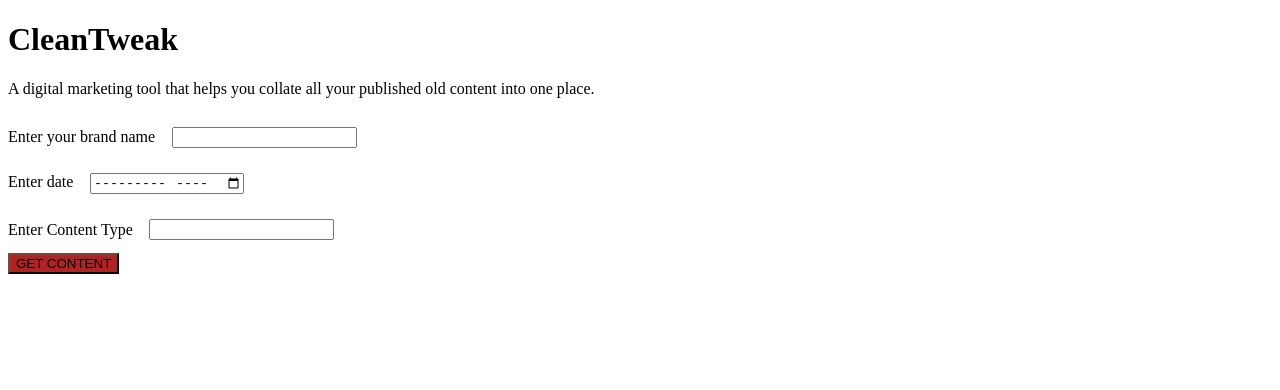
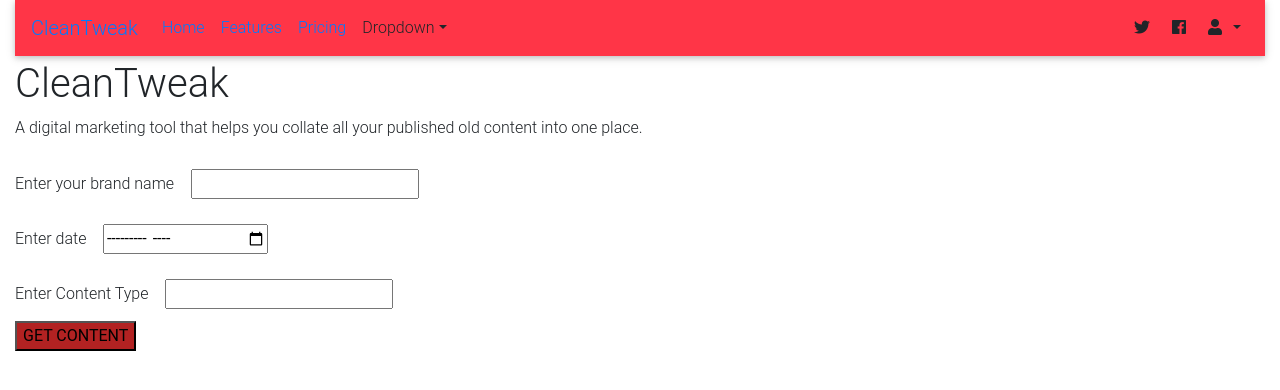
Before and after one commit to AgnesNM/CleanTweak, a plain HTML site: page index.html in a window 1280 px wide. Drawn offline with nearby package versions, Linux system fonts and the light colour scheme.

Commit message:
create navbar and add the what is to displayed if there is no content to be displayed for that particular period

```diff
--- a/index.html
+++ b/index.html
@@ -2,10 +2,70 @@
 <html lang="en" dir="ltr">
   <head>
     <meta charset="utf-8">
+    <link href="https://use.fontawesome.com/releases/v5.7.0/css/all.css" rel="stylesheet"><!-- Bootstrap core CSS -->
+	  <link href="https://cdnjs.cloudflare.com/ajax/libs/twitter-bootstrap/4.3.1/css/bootstrap.min.css" rel="stylesheet"><!-- Material Design Bootstrap -->
+	  <link href="https://cdnjs.cloudflare.com/ajax/libs/mdbootstrap/4.7.4/css/mdb.min.css" rel="stylesheet">
     <link href="css/styles.css" rel="stylesheet" type="text/css">
     <title>CleanTweak</title>
   </head>
   <body>
+    <div class="container-fluid">
+      <nav class="mb-1 navbar navbar-expand-lg danger-color">
+        <a class="navbar-brand" href="#">CleanTweak</a>
+        <button class="navbar-toggler" type="button" data-toggle="collapse" data-target="#navbarSupportedContent-333"
+           aria-controls="navbarSupportedContent-333" aria-expanded="false" aria-label="Toggle navigation"><span class="navbar-toggler-icon"></span></button>
+      <div class="collapse navbar-collapse" id="navbarSupportedContent-333">
+        <ul class="navbar-nav mr-auto">
+          <li class="nav-item active">
+            <a class="nav-link" href="#">Home
+              <span class="sr-only">(current)</span>
+            </a>
+          </li>
+          <li class="nav-item">
+            <a class="nav-link" href="#">Features</a>
+          </li>
+          <li class="nav-item">
+            <a class="nav-link" href="#">Pricing</a>
+          </li>
+          <li class="nav-item dropdown">
+            <a class="nav-link dropdown-toggle" id="navbarDropdownMenuLink-333" data-toggle="dropdown"
+             aria-haspopup="true" aria-expanded="false">Dropdown</a>
+             <div class="dropdown-menu dropdown-default" aria-labelledby="navbarDropdownMenuLink-333">
+               <a class="dropdown-item" href="#">Action</a>
+               <a class="dropdown-item" href="#">Another Action</a>
+               <a class="dropdown-item" href="#">Something else here</a>
+             </div>
+          </li>
+        </ul>
+        <ul class="navbar-nav ml-auto nav-flex-icons">
+          <li class="nav-item">
+            <a class="nav-link waves-effect waves-light">
+                <i class="fab fa-twitter"></i>
+            </a>
+          </li>
+          <li class="nav-item">
+            <a class="nav-link waves-effect waves-light">
+              <i class="fab fa-facebook"></i>
+            </a>
+          </li>
+          <li class="nav-item dropdown">
+            <a class="nav-link dropdown-toggle" id="navbarDropdownMenuLink-333" data-toggle="dropdown"
+             aria-haspopup="true" aria-expanded="false">
+              <i class="fas fa-user"></i>
+           </a>
+           <div class="dropdown-menu dropdown-menu-right dropdown-default"
+           aria-labelledby="navbarDropdownMenuLink-333">
+           <a class="dropdown-item" href="#">Action</a>
+           <a class="dropdown-item" href="#"> Another action</a>
+           <a class="dropdown-item" href="#">Something else here</a>
+           </div>
+          </li>
+        </ul>
+      </div>
+    </div>
+    <div class="container-fluid">
+
+
     <h1>CleanTweak</h1>
     <p>A digital marketing tool that helps you collate all your
        published old content into one place.</p>
@@ -23,6 +83,11 @@
     <div id="output">
 
     </div>
+  </div>
+      <script src="https://cdnjs.cloudflare.com/ajax/libs/jquery/3.3.1/jquery.min.js" type="text/javascript"></script> <!-- Bootstrap tooltips -->
+		  <script src="https://cdnjs.cloudflare.com/ajax/libs/popper.js/1.14.4/umd/popper.min.js" type="text/javascript"></script> <!-- Bootstrap core JavaScript -->
+		  <script src="https://cdnjs.cloudflare.com/ajax/libs/twitter-bootstrap/4.3.1/js/bootstrap.min.js" type="text/javascript"></script> <!-- MDB core JavaScript -->
+		  <script src="https://cdnjs.cloudflare.com/ajax/libs/mdbootstrap/4.7.4/js/mdb.min.js" type="text/javascript"></script>
       <script src="js/scripts.js" type="text/javascript"></script>
   </body>
 </html>
--- a/js/scripts.js
+++ b/js/scripts.js
@@ -13,7 +13,7 @@ function collateContent() {
 	 if ((business === "Adtech digital") && (published === "2016-03") && (category === "image")) {
 		document.getElementById('output').innerHTML = brand["image"];
 	 } else {
-
+    document.getElementById('output'). innerHTML = "Sorry, we did not find content for this period."
 	 }
 };
 //Can I store an image in Javascript? Check this out: https://stackoverflow.com/questions/2395765/store-images-in-javascript-object and read about data islands in Javascript
```
